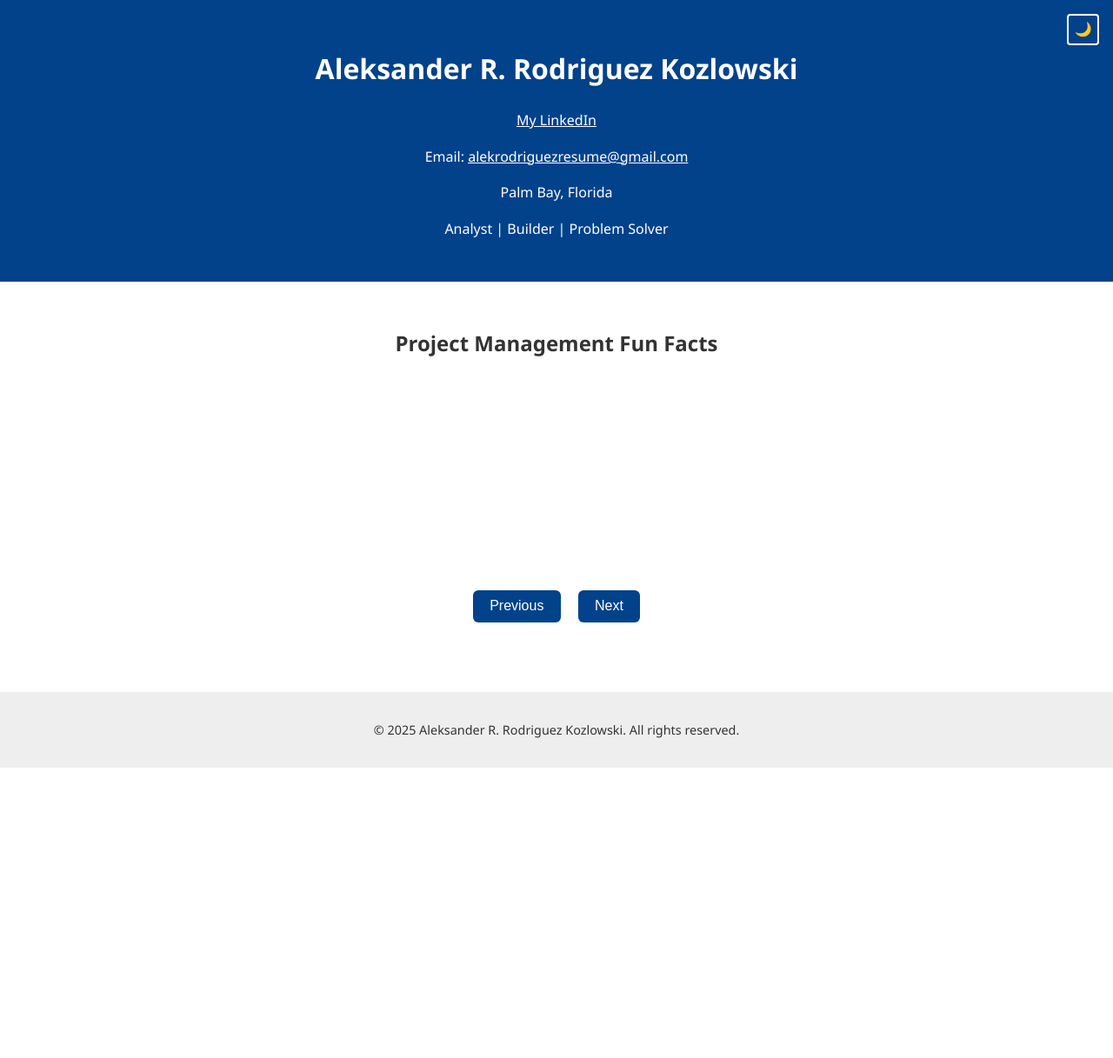
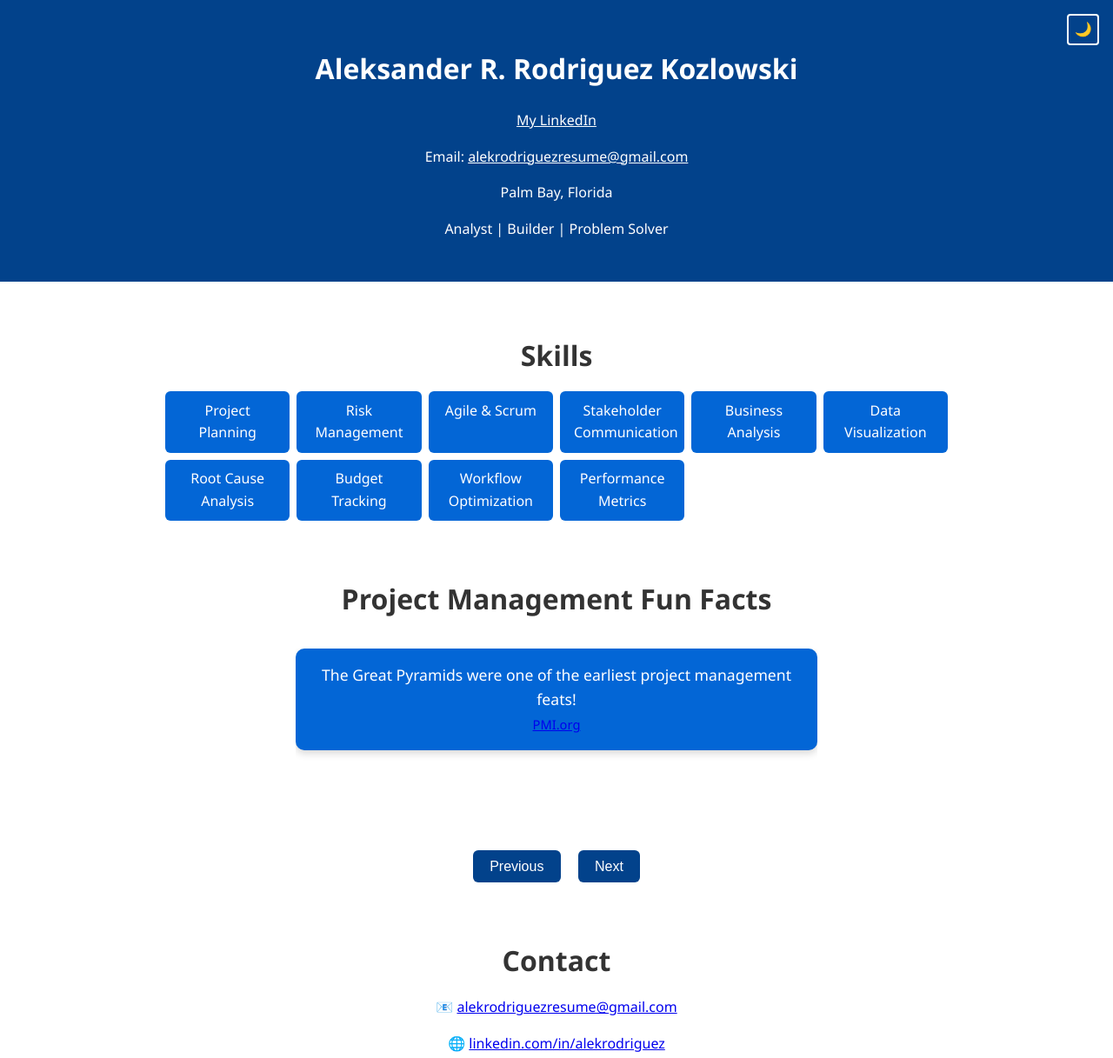
Before and after one commit to alekrodriguezresume/Resume, a plain HTML site: page index.html in a window 1280 px wide. Shown: the top 1217 px of the page at 87% size. Before the commit the page ends 883 px from the top, so only its background shows below. Drawn offline with Linux system fonts and the light colour scheme.

Commit message:
Update index.html

```diff
--- a/index.html
+++ b/index.html
@@ -4,7 +4,7 @@
   <meta charset="UTF-8" />
   <meta name="viewport" content="width=device-width, initial-scale=1.0" />
   <title>Aleksander R. Rodriguez Kozlowski | Resume</title>
-  <meta name="description" content="Resume + PM fun facts by Aleksander R. Rodriguez Kozlowski." />
+  <meta name="description" content="Resume, project management facts, and skills of Aleksander R. Rodriguez Kozlowski." />
   <style>
     :root {
       --bg-color: white;
@@ -55,7 +55,6 @@
       padding: 0.4rem;
       cursor: pointer;
       font-size: 1rem;
-      transition: background 0.3s ease;
     }
 
     main {
@@ -64,8 +63,30 @@
       margin: auto;
     }
 
+    h2 {
+      text-align: center;
+      margin-bottom: 1rem;
+      font-size: 2rem;
+    }
+
     .section {
-      margin-bottom: 3rem;
+      margin-bottom: 4rem;
+    }
+
+    .skills-list {
+      display: grid;
+      grid-template-columns: repeat(auto-fit, minmax(140px, 1fr));
+      gap: 0.5rem;
+      list-style: none;
+      padding: 0;
+    }
+
+    .skills-list li {
+      background: var(--link-color);
+      color: white;
+      padding: 0.6rem 1rem;
+      border-radius: 6px;
+      text-align: center;
     }
 
     #cardStack {
@@ -73,6 +94,7 @@
       max-width: 600px;
       margin: 2rem auto;
       height: 200px;
+      overflow: hidden;
     }
 
     .fact-card {
@@ -88,16 +110,24 @@
       font-size: 1.1rem;
       box-shadow: 0 4px 8px rgba(0,0,0,0.15);
       opacity: 0;
-      transform: scale(0.95);
-      transition: opacity 0.5s ease, transform 0.4s ease;
+      transform: translateX(100%);
+      transition: transform 0.5s ease, opacity 0.4s ease;
       z-index: 0;
       box-sizing: border-box;
     }
 
     .fact-card.active {
       opacity: 1;
-      transform: scale(1);
+      transform: translateX(0);
       z-index: 1;
+    }
+
+    .fact-card.exit-left {
+      transform: translateX(-100%);
+    }
+
+    .fact-card.exit-right {
+      transform: translateX(100%);
     }
 
     .controls {
@@ -113,7 +143,7 @@
       border: none;
       border-radius: 6px;
       cursor: pointer;
-      transition: background-color 0.3s ease, transform 0.2s ease;
+      transition: background-color 0.3s ease;
       margin: 0 0.5rem;
     }
 
@@ -121,8 +151,8 @@
       background-color: #0366d6;
     }
 
-    .controls button:active {
-      transform: scale(0.97);
+    .contact {
+      text-align: center;
     }
 
     footer {
@@ -151,15 +181,49 @@
   </header>
 
   <main>
+    <section class="section" id="skills">
+      <h2>Skills</h2>
+      <ul class="skills-list">
+        <li>Project Planning</li>
+        <li>Risk Management</li>
+        <li>Agile & Scrum</li>
+        <li>Stakeholder Communication</li>
+        <li>Business Analysis</li>
+        <li>Data Visualization</li>
+        <li>Root Cause Analysis</li>
+        <li>Budget Tracking</li>
+        <li>Workflow Optimization</li>
+        <li>Performance Metrics</li>
+      </ul>
+    </section>
+
     <section class="section" id="pm-facts">
-      <h2 style="text-align: center;">Project Management Fun Facts</h2>
+      <h2>Project Management Fun Facts</h2>
       <div id="cardStack">
-        <!-- (Copy & paste all your .fact-card divs here) -->
+        <div class="fact-card active">The Great Pyramids were one of the earliest project management feats!<br><small><a href="https://www.pmi.org/learning/library/history-project-management-8024" target="_blank">PMI.org</a></small></div>
+        <div class="fact-card">Gantt charts date back over 100 years to the 1910s.<br><small><a href="https://www.gantt.com" target="_blank">Gantt.com</a></small></div>
+        <div class="fact-card">Only 35% of projects fully meet their goals.<br><small><a href="https://www.pmi.org/learning/library/pulse-of-the-profession-2020-12036" target="_blank">PMI Pulse 2020</a></small></div>
+        <div class="fact-card">Scope creep is a leading cause of project failure—it sneaks up when goals keep changing.<br><small><a href="https://www.pmi.org/learning/library/scope-creep-project-failure-11054" target="_blank">PMI.org</a></small></div>
+        <div class="fact-card">The word “project” comes from the Latin “projectum,” meaning to throw forth.<br><small><a href="https://www.etymonline.com/word/project" target="_blank">Etymology Dictionary</a></small></div>
+        <div class="fact-card">The Agile Manifesto was created at a ski resort in Utah in 2001.<br><small><a href="https://agilemanifesto.org" target="_blank">AgileManifesto.org</a></small></div>
+        <div class="fact-card">The PMP® certification is considered the gold standard for project managers worldwide.<br><small><a href="https://www.pmi.org/certifications/project-management-pmp" target="_blank">PMI.org</a></small></div>
+        <div class="fact-card">PERT charts were first developed by the U.S. Navy in the 1950s to manage missile projects.<br><small><a href="https://www.dau.edu/library/defense-atl/blog/PERT-and-the-Polaris-Program" target="_blank">Defense Acquisition University</a></small></div>
+        <div class="fact-card">“Death march projects” describe doomed efforts with unrealistic goals but no way out.<br><small><a href="https://www.goodreads.com/book/show/67842.Death_March" target="_blank">Edward Yourdon – *Death March*</a></small></div>
+        <div class="fact-card">Project managers spend up to 90% of their time communicating, not planning.<br><small><a href="https://www.pmi.org/learning/library/communication-skills-project-success-8334" target="_blank">PMI.org</a></small></div>
+        <div class="fact-card">Project management is used across every industry—from tech to tacos.<br><small><a href="https://www.pmi.org/learning/library/industry-perspectives-project-management-12028" target="_blank">PMI Industry Insights</a></small></div>
+        <div class="fact-card">The World Bank called project management a core global workforce skill.<br><small><a href="https://blogs.worldbank.org/education/skills-global-workforce" target="_blank">World Bank Blogs</a></small></div>
       </div>
       <div class="controls">
         <button id="prevFactBtn" aria-label="Previous fact">Previous</button>
         <button id="nextFactBtn" aria-label="Next fact">Next</button>
       </div>
+    </section>
+
+    <section class="section contact" id="contact">
+      <h2>Contact</h2>
+      <p>📧 <a href="mailto:alekrodriguezresume@gmail.com">alekrodriguezresume@gmail.com</a></p>
+      <p>🌐 <a href="https://linkedin.com/in/alekrodriguez" target="_blank">linkedin.com/in/alekrodriguez</a></p>
+      <p>📍 Palm Bay, Florida</p>
     </section>
   </main>
 
@@ -168,11 +232,13 @@
   </footer>
 
   <script>
+    const toggleBtn = document.getElementById("themeToggleBtn");
     const nextBtn = document.getElementById("nextFactBtn");
     const prevBtn = document.getElementById("prevFactBtn");
-    const toggleBtn = document.getElementById("themeToggleBtn");
     const cardContainer = document.getElementById("cardStack");
-    const factCards = cardContainer ? cardContainer.querySelectorAll(".fact-card") : [];
+    const factCards = cardContainer.querySelectorAll(".fact-card");
+    let factIndex = parseInt(localStorage.getItem("factIndex")) || 0;
+    let autoAdvance;
 
     function initTheme() {
       const saved = localStorage.getItem('theme') || 'light';
@@ -188,46 +254,33 @@
       toggleBtn.textContent = next === 'dark' ? '☀️' : '🌙';
     }
 
-    toggleBtn.addEventListener('click', toggleTheme);
-    initTheme();
-
-    let factIndex = parseInt(localStorage.getItem("factIndex")) || 0;
-
-    function showFact(index) {
-      if (factCards.length === 0) return;
-      factCards.forEach(card => card.classList.remove("active"));
-      if (factCards[index]) factCards[index].classList.add("active");
-      localStorage.setItem("factIndex", index);
+    function showFact(index, direction = "right") {
+      factCards.forEach(card => card.classList.remove("active", "exit-left", "exit-right"));
+      factIndex = index;
+      const card = factCards[factIndex];
+      card.classList.add("active");
+      localStorage.setItem("factIndex", factIndex);
     }
 
     function resetAutoAdvance() {
       clearInterval(autoAdvance);
       autoAdvance = setInterval(() => {
-        factIndex = (factIndex + 1) % factCards.length;
-        showFact(factIndex);
+        showFact((factIndex + 1) % factCards.length, "right");
       }, 10000);
     }
 
-    if (nextBtn && prevBtn && factCards.length) {
-      nextBtn.addEventListener("click", () => {
-        factIndex = (factIndex + 1) % factCards.length;
-        showFact(factIndex);
-        resetAutoAdvance();
-      });
-
-      prevBtn.addEventListener("click", () => {
-        factIndex = (factIndex - 1 + factCards.length) % factCards.length;
-        showFact(factIndex);
-        resetAutoAdvance();
-      });
-    }
-
+    toggleBtn.addEventListener('click', toggleTheme);
+    initTheme();
     showFact(factIndex);
-
-    let autoAdvance = setInterval(() => {
-      factIndex = (factIndex + 1) % factCards.length;
-      showFact(factIndex);
-    }, 10000);
+    nextBtn.addEventListener("click", () => {
+      showFact((factIndex + 1) % factCards.length, "right");
+      resetAutoAdvance();
+    });
+    prevBtn.addEventListener("click", () => {
+      showFact((factIndex - 1 + factCards.length) % factCards.length, "left");
+      resetAutoAdvance();
+    });
+    resetAutoAdvance();
   </script>
 </body>
 </html>
```
